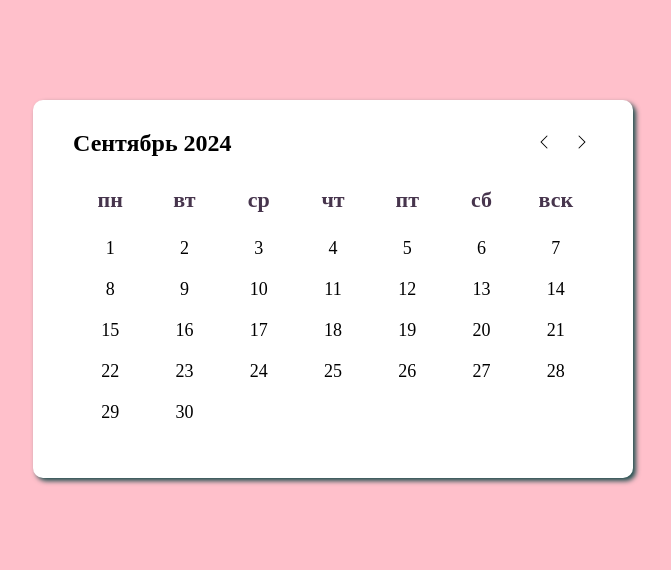
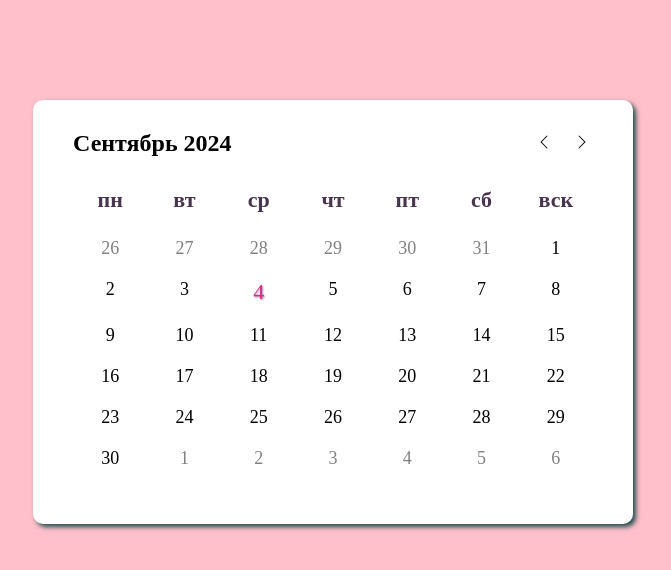
Before and after one commit to alinagladkova/Calendar-React, a React (Create React App) app: page / in a window 1280 px wide. Shown: the top 570 px of the page, without its empty margins (307-978 px from the left). Built offline with nearby package versions, Linux system fonts and the light colour scheme.

Commit message:
the last days of previous month and the first days of the next month are shown in the MonthDaysList component

```diff
--- a/src/components/button/Button.jsx
+++ b/src/components/button/Button.jsx
@@ -2,12 +2,8 @@ import styles from "./button.module.scss";
 import cn from "classnames";
 
 export default function Button({ icon, use, setMonthHandler }) {
-  const clickAction = () => {
-    setMonthHandler();
-  };
-
   return (
-    <button className={cn(styles.btn, styles[`btn--${use}`])} onClick={clickAction}>
+    <button className={cn(styles.btn, styles[`btn--${use}`])} onClick={setMonthHandler}>
       {icon}
     </button>
   );
--- a/src/components/calendar/Calendar.jsx
+++ b/src/components/calendar/Calendar.jsx
@@ -41,12 +41,11 @@ export default function Calendar() {
           <Button icon={<BsChevronRight />} use="right" setMonthHandler={setNextMonthHandler} />
         </div>
       </div>
-      <Main currentYear={currYear} currentMonth={currMonth} />
+      <Main currentYear={currYear} currentMonth={currMonth} date={date} />
     </div>
   );
 }
 
-// -  переключать это дело по стрелочкам
 // - показывать текущую дату
 // -показывать дни прошлого месяца
 // -показывать дни будущего месяца
--- a/src/components/day/Day.jsx
+++ b/src/components/day/Day.jsx
@@ -1,6 +1,6 @@
 import styles from "./day.module.scss";
 import cn from "classnames";
 
-export default function Day({ text }) {
-  return <li className={cn(styles.day)}>{text}</li>;
+export default function Day({ text, notCurrent, today }) {
+  return <li className={cn(styles.day, styles[`day--${notCurrent}`], styles[`day--${today}`])}>{text}</li>;
 }
--- a/src/components/day/day.module.scss
+++ b/src/components/day/day.module.scss
@@ -2,6 +2,30 @@
   width: calc(100% / 7);
   margin: 10px 0;
   cursor: pointer;
+  &--inactive {
+    color: grey;
+    font-weight: normal;
+  }
+  &--today {
+    font-size: 22px;
+    color: #db2a85;
+    text-shadow: 1px 1px 2px rgb(179, 121, 174);
+  }
+  &:after {
+    position: absolute;
+    content: "";
+    height: 35px;
+    width: 35px;
+    top: 50%;
+    left: 50%;
+    z-index: -1;
+    border-radius: 50%;
+    transform: translate(-50%, -50%);
+    background: rgb(179, 121, 174);
+  }
+  &:hover:after {
+    background: rgb(179, 121, 174);
+  }
 }
 
 // .day::before {
@@ -16,18 +40,6 @@
 //   transform: translate(-50%, -50%);
 // }
 
-// .day:hover::before {
+// .day::before:hover {
 //   background: rgb(179, 121, 174);
 // }
-
-// .day--off {
-//   color: grey;
-//   font-weight: normal;
-// }
-
-// .day--today {
-//   font-size: 20px;
-//   font-weight: 900;
-//   color: #db2a85;
-//   text-shadow: 1px 1px 2px rgb(179, 121, 174);
-// }
--- a/src/components/main/Main.jsx
+++ b/src/components/main/Main.jsx
@@ -3,14 +3,14 @@ import WeekdaysList from "../weekdaysList/WeekdaysList";
 import styles from "./main.module.scss";
 import cn from "classnames";
 
-export default function Main({ currentYear, currentMonth, useStatus }) {
+export default function Main({ currentYear, currentMonth, date }) {
   return (
     <div className={cn(styles.main)}>
       <div className={cn(styles.main__weekdays)}>
         <WeekdaysList></WeekdaysList>
       </div>
       <div className={cn(styles.main__monthdays)}>
-        <MonthDaysList currentYear={currentYear} currentMonth={currentMonth} useStatus={useStatus}></MonthDaysList>
+        <MonthDaysList currentYear={currentYear} currentMonth={currentMonth} date={date}></MonthDaysList>
       </div>
     </div>
   );
--- a/src/components/monthDaysList/MonthDaysList.jsx
+++ b/src/components/monthDaysList/MonthDaysList.jsx
@@ -2,21 +2,42 @@ import Day from "../day/Day";
 import styles from "./monthDaysList.module.scss";
 import cn from "classnames";
 
-export default function MonthDaysList({ currentYear, currentMonth }) {
-  const lastDateOfMonth = new Date(currentYear, currentMonth + 1, 0).getDate(); //get lastDate of Month
+export default function MonthDaysList({ currentYear, currentMonth, date }) {
+  const firstDayOfMonth = new Date(currentYear, currentMonth, 0).getDay(); //get first day of month
+  const lastDateOfMonth = new Date(currentYear, currentMonth + 1, 0).getDate(); //get last date of Month
+  const lastDayOfMonth = new Date(currentYear, currentMonth, lastDateOfMonth).getDay(); //get last day of Month
+  const lastDateOfPrevMonth = new Date(currentYear, currentMonth, 0).getDate(); //get last date of prev Month
 
   const setDays = () => {
     const days = [];
+    //last days of prev month
+    for (let i = firstDayOfMonth; i > 0; i--) {
+      days.push(lastDateOfPrevMonth - i + 1);
+    }
+    //curr month days
     for (let i = 1; i <= lastDateOfMonth; i++) {
       days.push(i);
+    }
+    //first days of next month
+    for (let i = lastDayOfMonth; i < 7; i++) {
+      if (lastDayOfMonth !== 0) {
+        days.push(i - lastDayOfMonth + 1);
+      }
     }
     return days;
   };
 
   return (
     <ul className={cn(styles[`month-list`])}>
-      {setDays().map((day) => {
-        return <Day key={day} text={day}></Day>;
+      {setDays().map((day, i) => {
+        return (
+          <Day
+            key={i}
+            text={day}
+            notCurrent={(i < 6 && day > 20) || (i > 24 && day < 8) ? "inactive" : ""}
+            today={i === date.getDate() && currentMonth && currentYear ? "today" : ""} //!!!
+          ></Day>
+        );
       })}
     </ul>
   );
```
